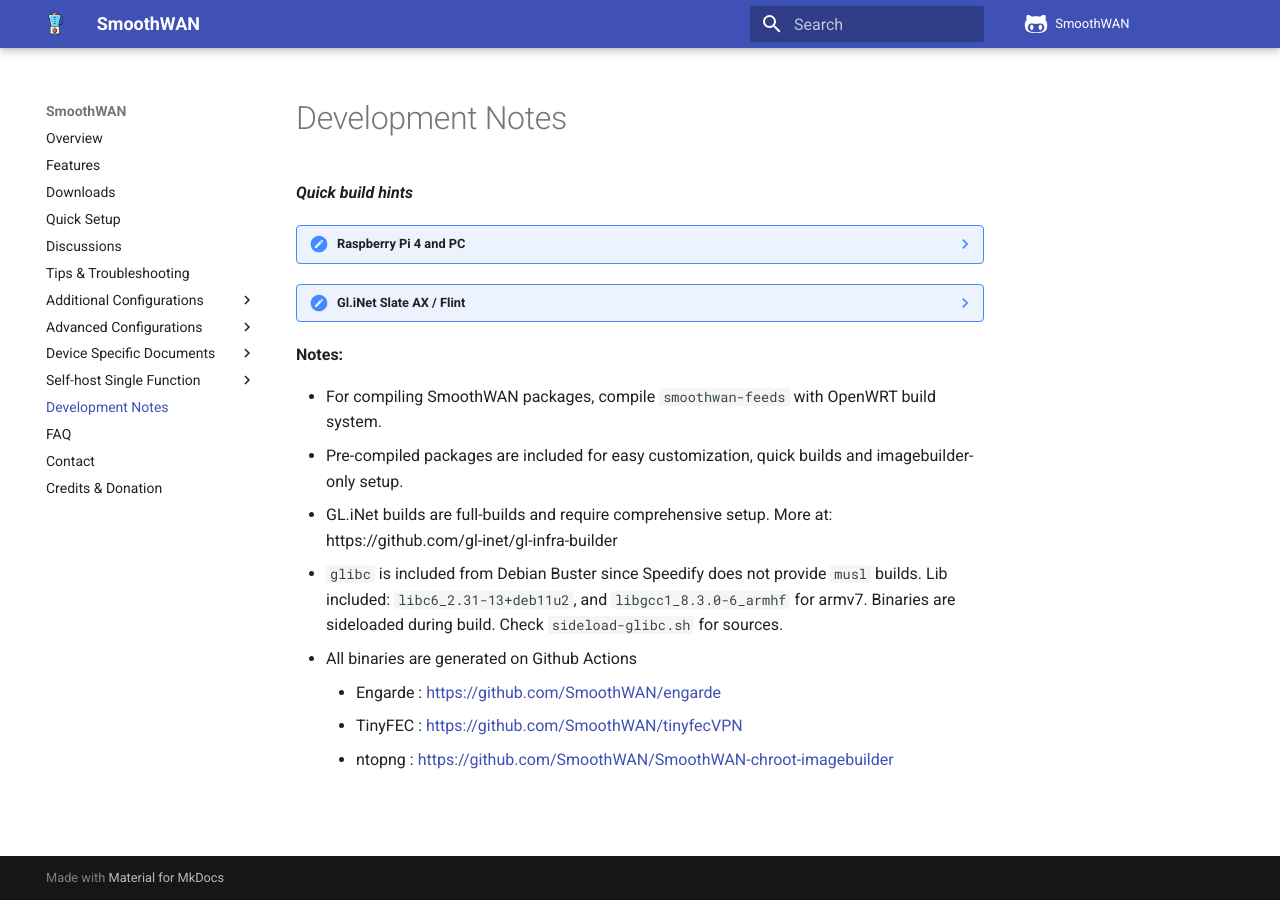
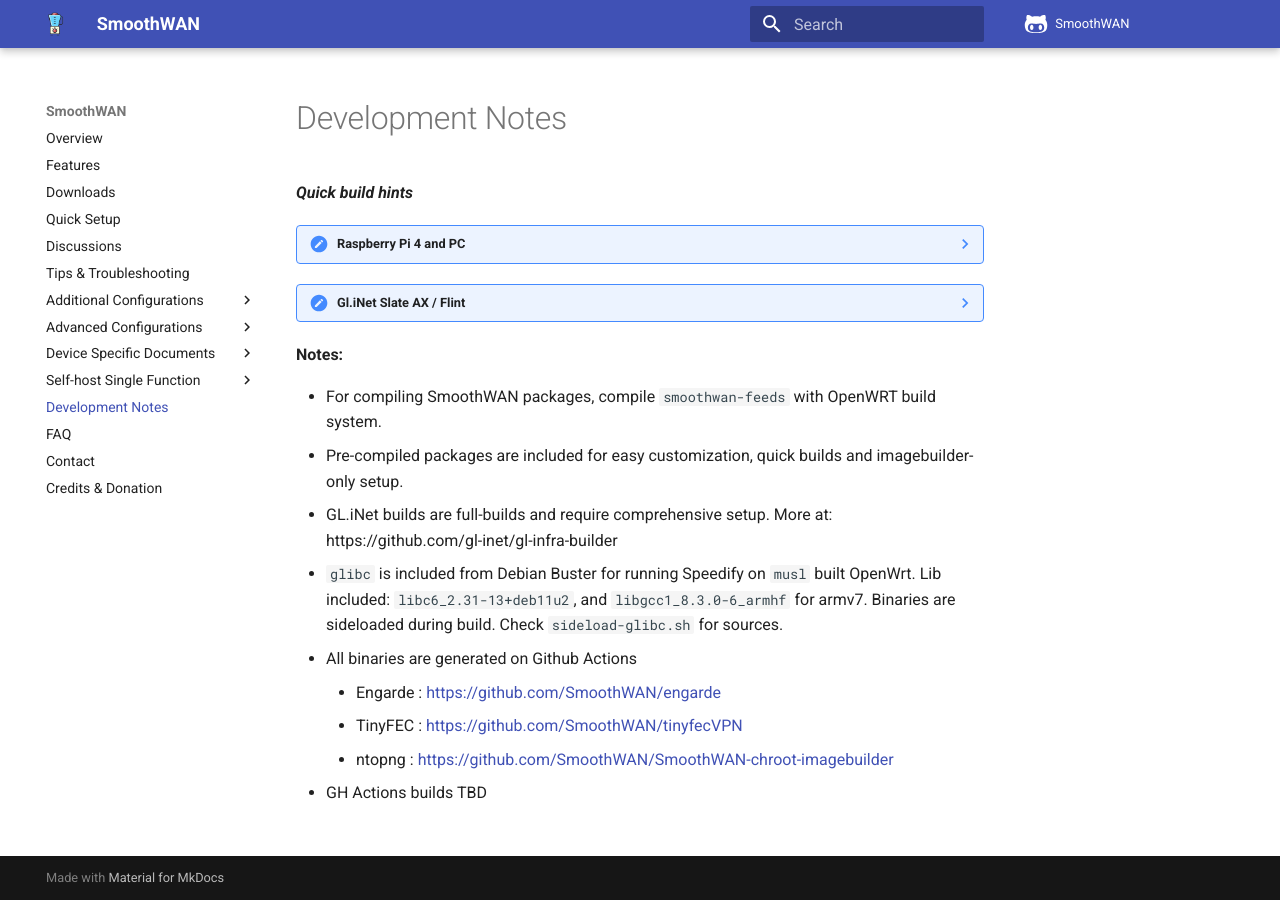
Before and after one commit to SmoothWAN/SmoothWAN-docs, an MkDocs documentation site: the page built from docs/devl.md, in a window 1280 px wide. Built offline with MkDocs 1.6.1 and Material for MkDocs 9.7.7, drawn with Linux system fonts in a browser that asks for light colours; comment, search, counter and statistics services are not loaded.

Commit message:
Update devl.md

```diff
--- a/docs/devl.md
+++ b/docs/devl.md
@@ -15,9 +15,9 @@
     file wget`
     - `python3 setup.py -c configs/config-wlan-ap.yml`
     - `cd wlan-ap/openwrt`
+    - `./scripts/gen_config.py target_wlan_ap-gl-ax1800 luci` (replace ax1800 with axt1800 for Slate AX)
+    - `git clone https://github.com/SmoothWAN/smoothwan-feeds.git`
     - Copy the content of the `flint` or `slateax` folder in main SmoothWAN repo to current directory
-    - `./scripts/gen_config.py target_wlan_ap-gl-ax1800 luci` (replace ax1800 with axt1800 for Slate AX)
-    - `git clone https://github.com/TalalMash/smoothwan-feeds.git`
     - `./scripts/feeds update -a`
     - `./scripts/feeds install -a`
     - `./sideload-glibc.sh`
@@ -30,9 +30,10 @@
 - For compiling SmoothWAN packages, compile `smoothwan-feeds` with OpenWRT build system.
 - Pre-compiled packages are included for easy customization, quick builds and imagebuilder-only setup.<br>
 - GL.iNet builds are full-builds and require comprehensive setup. More at: https://github.com/gl-inet/gl-infra-builder
-* `glibc` is included from Debian Buster since Speedify does not provide `musl` builds. Lib included: `libc6_2.31-13+deb11u2`, and `libgcc1_8.3.0-6_armhf` for armv7.
+* `glibc` is included from Debian Buster for running Speedify on `musl` built OpenWrt. Lib included: `libc6_2.31-13+deb11u2`, and `libgcc1_8.3.0-6_armhf` for armv7.
 Binaries are sideloaded during build. Check `sideload-glibc.sh` for sources.
 - All binaries are generated on Github Actions
     - Engarde : <https://github.com/SmoothWAN/engarde>
     - TinyFEC : <https://github.com/SmoothWAN/tinyfecVPN>
     - ntopng : <https://github.com/SmoothWAN/SmoothWAN-chroot-imagebuilder>
+- GH Actions builds TBD
```
